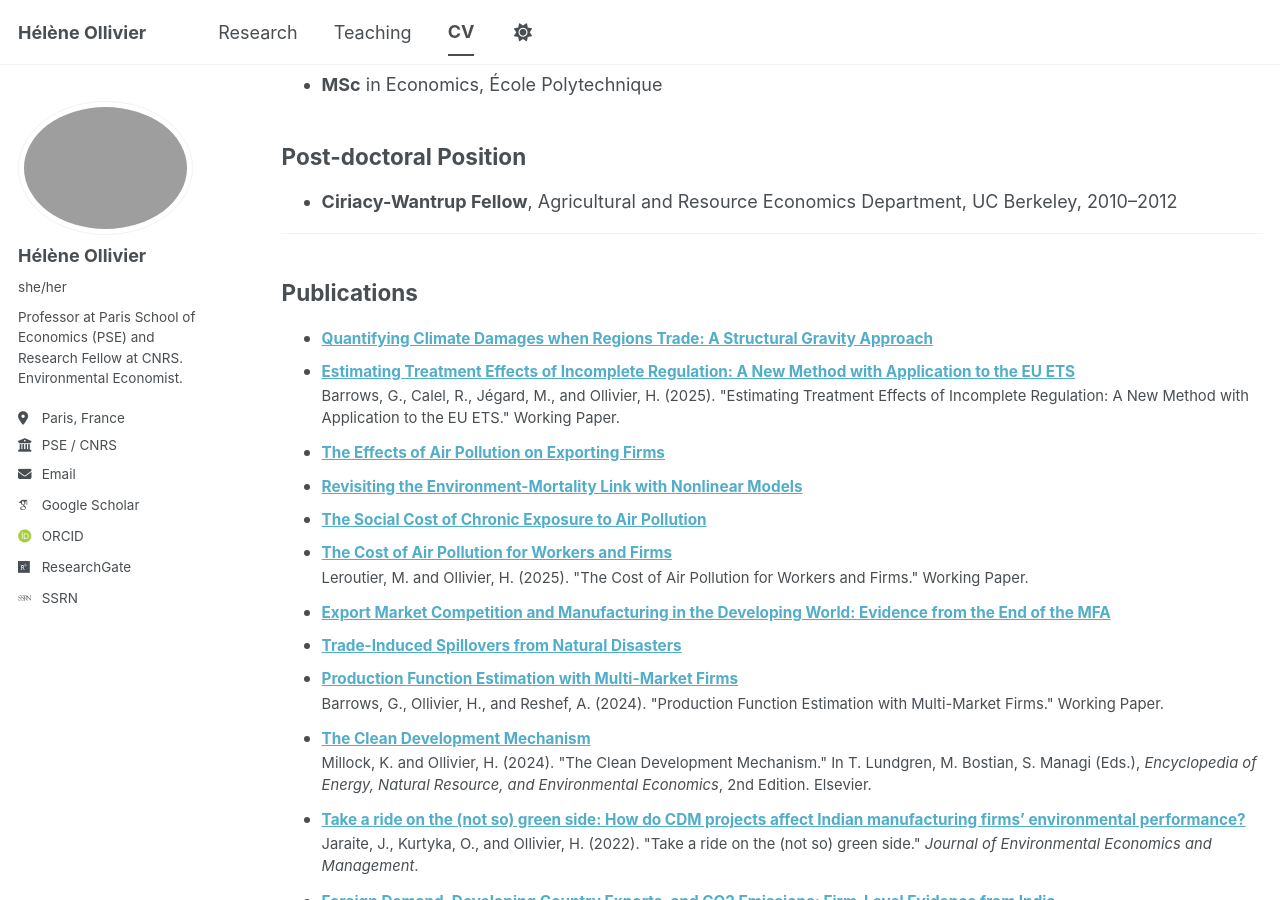
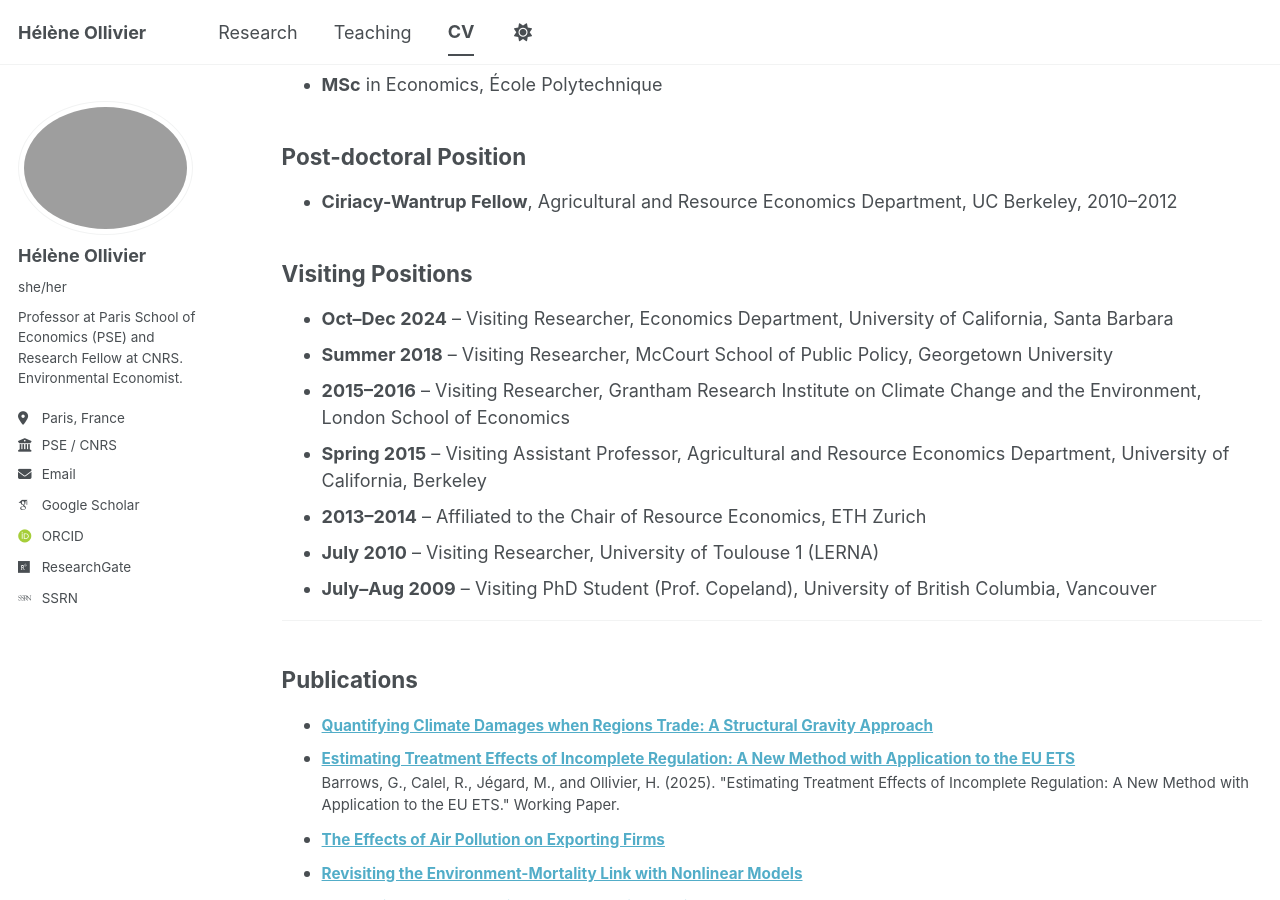
Before and after one commit to heleneollivier/heleneollivier.github.io, a Jekyll site: the page built from _pages/cv.md, in a window 1280 px wide and 900 px high, scrolled down 669 px. Built offline with Jekyll 4.4.1, drawn with Linux system fonts in a browser that asks for light colours; some web fonts are replaced; a script bundle is joined from its source files by our own code; library files that are not in the unit come from our copies.

Commit message:
Add visiting positions section to CV page

```diff
--- a/_pages/cv.md
+++ b/_pages/cv.md
@@ -33,6 +33,16 @@ redirect_from:
 
 - **Ciriacy-Wantrup Fellow**, Agricultural and Resource Economics Department, UC Berkeley, 2010–2012
 
+## Visiting Positions
+
+- **Oct–Dec 2024** – Visiting Researcher, Economics Department, University of California, Santa Barbara
+- **Summer 2018** – Visiting Researcher, McCourt School of Public Policy, Georgetown University
+- **2015–2016** – Visiting Researcher, Grantham Research Institute on Climate Change and the Environment, London School of Economics
+- **Spring 2015** – Visiting Assistant Professor, Agricultural and Resource Economics Department, University of California, Berkeley
+- **2013–2014** – Affiliated to the Chair of Resource Economics, ETH Zurich
+- **July 2010** – Visiting Researcher, University of Toulouse 1 (LERNA)
+- **July–Aug 2009** – Visiting PhD Student (Prof. Copeland), University of British Columbia, Vancouver
+
 ---
 
 ## Publications
```
